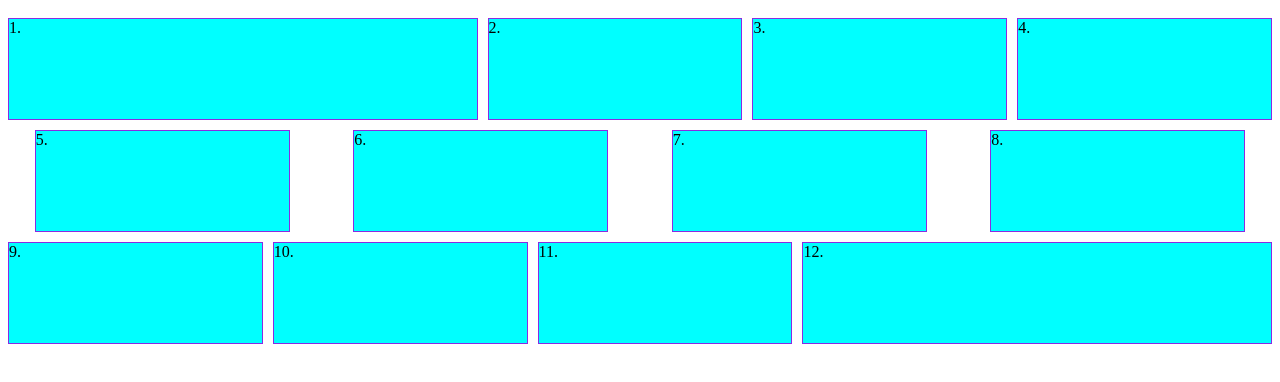
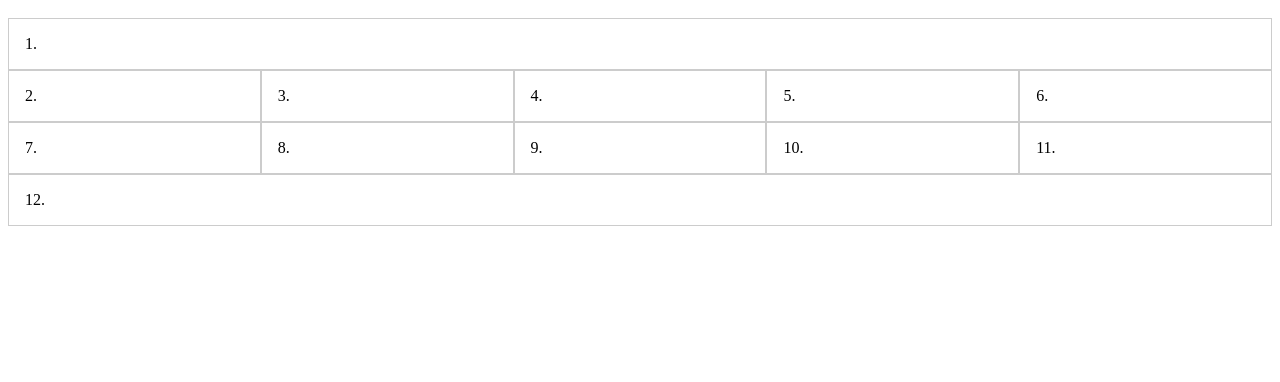
Before and after one commit to ianbuchanan42/CSS-Playground, a plain HTML site: page flexbox/index.html in a window 1280 px wide. Shown: the part 48-430 px from the top of the page. Drawn offline with Linux system fonts and the light colour scheme.

Commit message:
add more flexbox exploration

```diff
--- a/flexbox/styles.css
+++ b/flexbox/styles.css
@@ -1,23 +1,45 @@
+/*
+  The <main> element is turned into a flex container so that its direct children (<section> elements)
+  become flex items. Using flex-wrap allows items to wrap onto a new line if they don't all fit on one row.
+*/
 main {
-  display: flex;
-  flex-wrap: wrap;
-  align-items: stretch;
-  justify-content: space-around;
-  gap: 10px;
+  display: flex; /* Enable flex layout */
+  flex-wrap: wrap; /* Allow items to wrap to the next row */
 }
 
-section:first-child {
-  flex-grow: 4;
+/*
+  These styles apply to every <section> element within <main>.
+  The border, padding, and box-sizing settings are optional; they just help illustrate the layout.
+*/
+
+/* The greater than sign (>) in CSS is known as the child combinator. It selects only the direct children of a specified element.
+only the <section> elements that are immediate children of <main> will be targeted—not nested or deeper descendants. */
+
+main > section {
+  border: 1px solid #ccc; /* Optional: visualize section boundaries */
+  padding: 1em; /* Optional: add some inner spacing */
+  box-sizing: border-box; /* Include padding and border in the element's width */
 }
 
-section {
-  flex-basis: 20%;
-  height: 100px;
-  background-color: aqua;
-  border: 1px solid blueviolet;
-  position: relative;
+/*
+  The first and last sections are targeted using pseudo-classes.
+  Setting flex: 0 0 100% means:
+    - flex-grow: 0   -> the item will not grow beyond its base size.
+    - flex-shrink: 0 -> the item will not shrink.
+    - flex-basis: 100% -> the item's base size is set to 100% of the container's width.
+  This ensures the first and last <section> always span the full width of the container.
+*/
+main > section:first-child,
+main > section:last-child {
+  flex: 0 0 100%;
 }
 
-section:last-child {
-  flex-grow: 4;
+/*
+  This selector targets all sections except the first and last.
+  Setting flex: 0 0 25% makes each of these sections take up 25% of the container's width:
+    - Allows up to 4 items per row if there's enough space.
+    - The items will wrap to a new row when they exceed the container's width.
+*/
+main > section:not(:first-child):not(:last-child) {
+  flex: 0 0 20%;
 }
```
